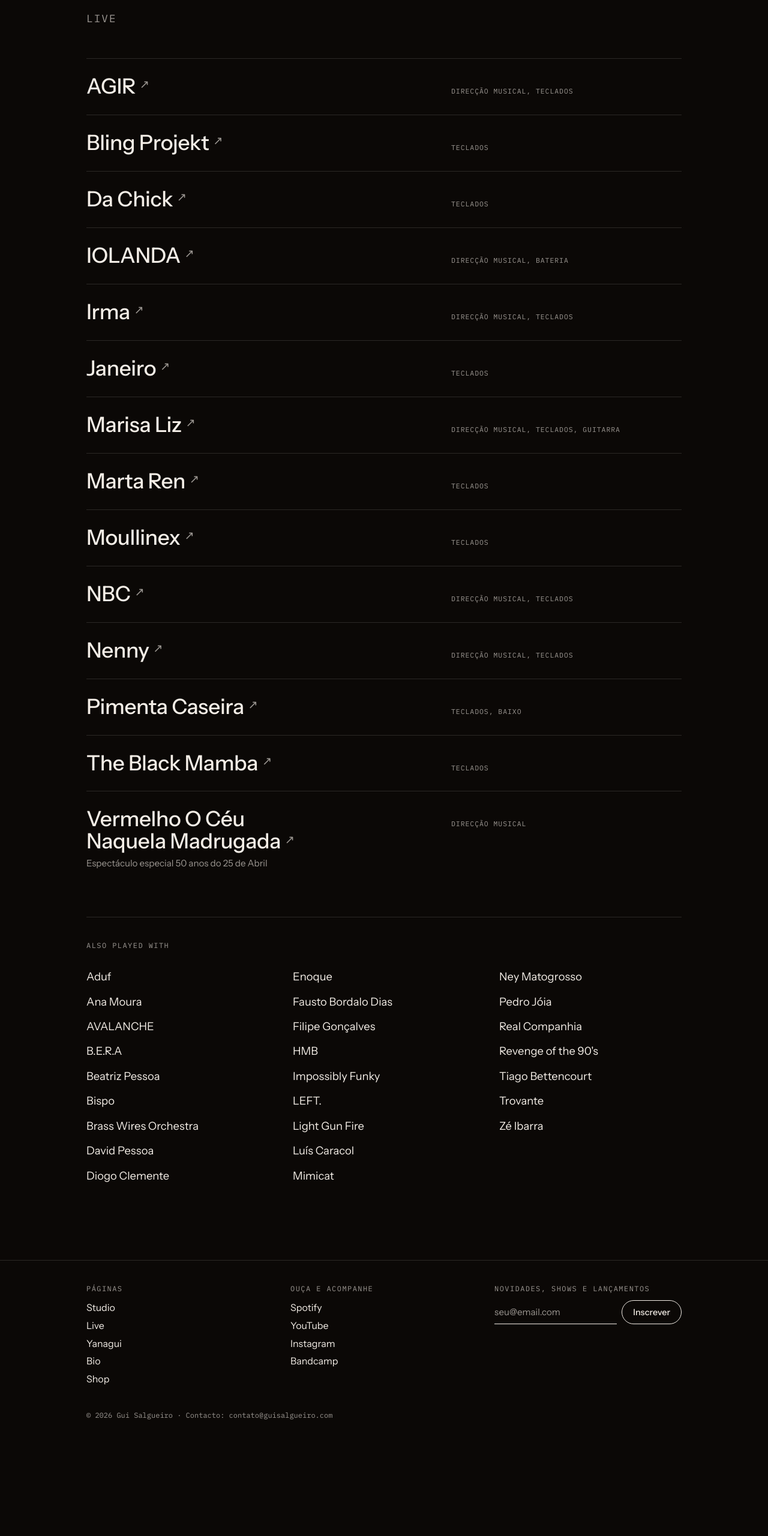
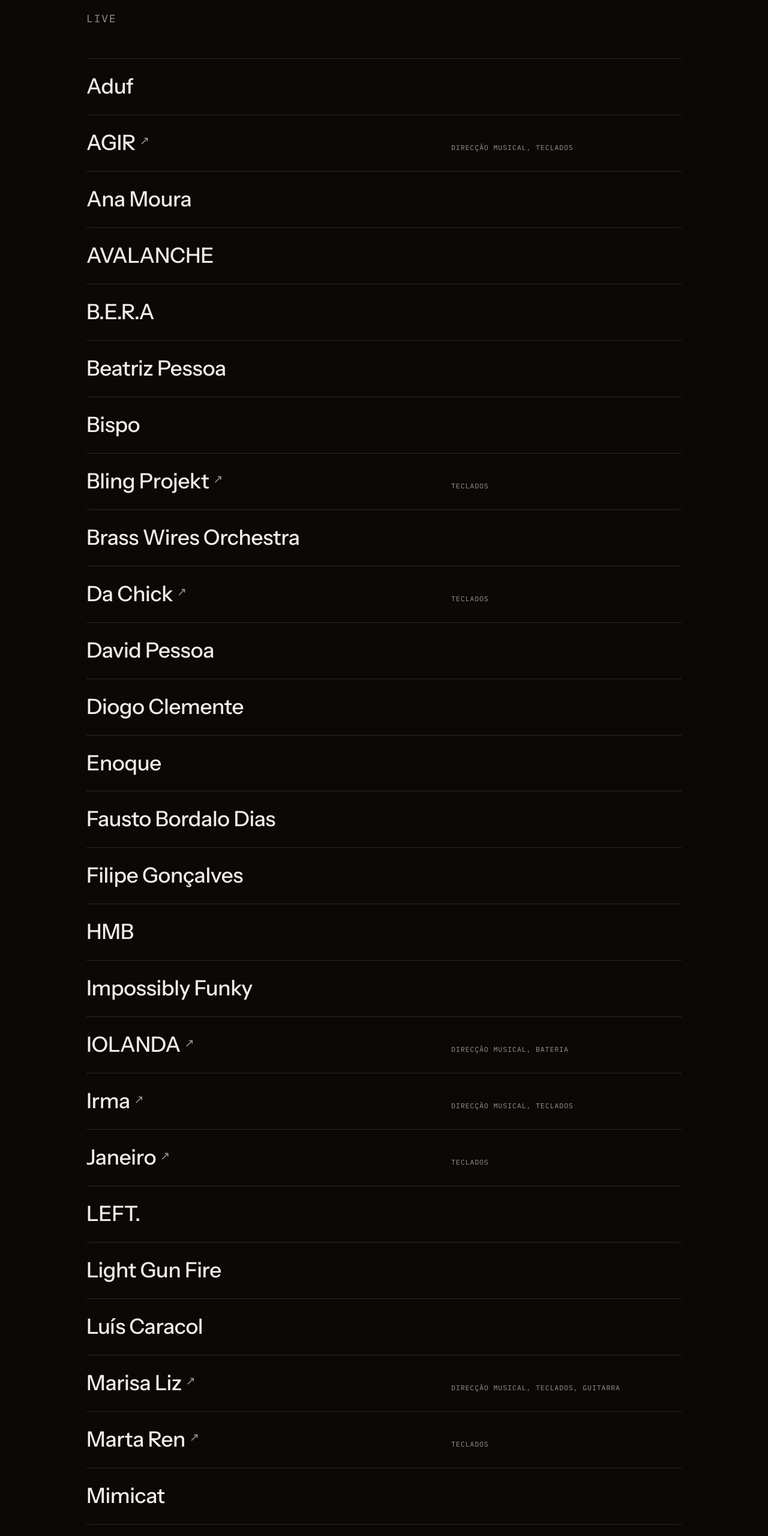
Before and after one commit to thatsyanagui/site, a plain HTML site: page ao-vivo.html in a window 1280 px wide. Shown: the part 220-2780 px from the top of the page at 60% size. Before the commit the page ends 2620 px from the top, so only its background shows below. Drawn offline with Linux system fonts and the light colour scheme.

Commit message:
Live: uma só lista com todos os projectos
Co-Authored-By: Claude Opus 5.5 <noreply@anthropic.com>
Claude-Session: https://claude.ai/code/session_01Y8Bdt9iXtNVAVhgPpQJds9

```diff
--- a/ao-vivo.html
+++ b/ao-vivo.html
@@ -31,9 +31,45 @@
 <div class="wrap live-list">
       <div class="live-block live-row">
         <div class="live-label">
+          <h3>Aduf</h3>
+        </div>
+        <p class="live-roles"></p>
+      </div>
+      <div class="live-block live-row">
+        <div class="live-label">
           <h3><a href="https://www.youtube.com/watch?v=AyXJHShTwcI" target="_blank" rel="noopener">AGIR<span class="ext" aria-hidden="true">↗</span></a></h3>
         </div>
         <p class="live-roles">Direcção Musical, Teclados</p>
+      </div>
+      <div class="live-block live-row">
+        <div class="live-label">
+          <h3>Ana Moura</h3>
+        </div>
+        <p class="live-roles"></p>
+      </div>
+      <div class="live-block live-row">
+        <div class="live-label">
+          <h3>AVALANCHE</h3>
+        </div>
+        <p class="live-roles"></p>
+      </div>
+      <div class="live-block live-row">
+        <div class="live-label">
+          <h3>B.E.R.A</h3>
+        </div>
+        <p class="live-roles"></p>
+      </div>
+      <div class="live-block live-row">
+        <div class="live-label">
+          <h3>Beatriz Pessoa</h3>
+        </div>
+        <p class="live-roles"></p>
+      </div>
+      <div class="live-block live-row">
+        <div class="live-label">
+          <h3>Bispo</h3>
+        </div>
+        <p class="live-roles"></p>
       </div>
       <div class="live-block live-row">
         <div class="live-label">
@@ -43,9 +79,57 @@
       </div>
       <div class="live-block live-row">
         <div class="live-label">
+          <h3>Brass Wires Orchestra</h3>
+        </div>
+        <p class="live-roles"></p>
+      </div>
+      <div class="live-block live-row">
+        <div class="live-label">
           <h3><a href="https://www.youtube.com/watch?v=3tbDaW5G_CM" target="_blank" rel="noopener">Da Chick<span class="ext" aria-hidden="true">↗</span></a></h3>
         </div>
         <p class="live-roles">Teclados</p>
+      </div>
+      <div class="live-block live-row">
+        <div class="live-label">
+          <h3>David Pessoa</h3>
+        </div>
+        <p class="live-roles"></p>
+      </div>
+      <div class="live-block live-row">
+        <div class="live-label">
+          <h3>Diogo Clemente</h3>
+        </div>
+        <p class="live-roles"></p>
+      </div>
+      <div class="live-block live-row">
+        <div class="live-label">
+          <h3>Enoque</h3>
+        </div>
+        <p class="live-roles"></p>
+      </div>
+      <div class="live-block live-row">
+        <div class="live-label">
+          <h3>Fausto Bordalo Dias</h3>
+        </div>
+        <p class="live-roles"></p>
+      </div>
+      <div class="live-block live-row">
+        <div class="live-label">
+          <h3>Filipe Gonçalves</h3>
+        </div>
+        <p class="live-roles"></p>
+      </div>
+      <div class="live-block live-row">
+        <div class="live-label">
+          <h3>HMB</h3>
+        </div>
+        <p class="live-roles"></p>
+      </div>
+      <div class="live-block live-row">
+        <div class="live-label">
+          <h3>Impossibly Funky</h3>
+        </div>
+        <p class="live-roles"></p>
       </div>
       <div class="live-block live-row">
         <div class="live-label">
@@ -67,6 +151,24 @@
       </div>
       <div class="live-block live-row">
         <div class="live-label">
+          <h3>LEFT.</h3>
+        </div>
+        <p class="live-roles"></p>
+      </div>
+      <div class="live-block live-row">
+        <div class="live-label">
+          <h3>Light Gun Fire</h3>
+        </div>
+        <p class="live-roles"></p>
+      </div>
+      <div class="live-block live-row">
+        <div class="live-label">
+          <h3>Luís Caracol</h3>
+        </div>
+        <p class="live-roles"></p>
+      </div>
+      <div class="live-block live-row">
+        <div class="live-label">
           <h3><a href="https://www.youtube.com/watch?v=-7q7kiqVghs" target="_blank" rel="noopener">Marisa Liz<span class="ext" aria-hidden="true">↗</span></a></h3>
         </div>
         <p class="live-roles">Direcção Musical, Teclados, Guitarra</p>
@@ -76,6 +178,12 @@
           <h3><a href="https://www.youtube.com/watch?v=9SAvpsUpEcQ" target="_blank" rel="noopener">Marta Ren<span class="ext" aria-hidden="true">↗</span></a></h3>
         </div>
         <p class="live-roles">Teclados</p>
+      </div>
+      <div class="live-block live-row">
+        <div class="live-label">
+          <h3>Mimicat</h3>
+        </div>
+        <p class="live-roles"></p>
       </div>
       <div class="live-block live-row">
         <div class="live-label">
@@ -97,9 +205,33 @@
       </div>
       <div class="live-block live-row">
         <div class="live-label">
+          <h3>Ney Matogrosso</h3>
+        </div>
+        <p class="live-roles"></p>
+      </div>
+      <div class="live-block live-row">
+        <div class="live-label">
+          <h3>Pedro Jóia</h3>
+        </div>
+        <p class="live-roles"></p>
+      </div>
+      <div class="live-block live-row">
+        <div class="live-label">
           <h3><a href="https://www.youtube.com/watch?v=JHCRSwOj2IU" target="_blank" rel="noopener">Pimenta Caseira<span class="ext" aria-hidden="true">↗</span></a></h3>
         </div>
         <p class="live-roles">Teclados, Baixo</p>
+      </div>
+      <div class="live-block live-row">
+        <div class="live-label">
+          <h3>Real Companhia</h3>
+        </div>
+        <p class="live-roles"></p>
+      </div>
+      <div class="live-block live-row">
+        <div class="live-label">
+          <h3>Revenge of the 90&#x27;s</h3>
+        </div>
+        <p class="live-roles"></p>
       </div>
       <div class="live-block live-row">
         <div class="live-label">
@@ -109,44 +241,30 @@
       </div>
       <div class="live-block live-row">
         <div class="live-label">
+          <h3>Tiago Bettencourt</h3>
+        </div>
+        <p class="live-roles"></p>
+      </div>
+      <div class="live-block live-row">
+        <div class="live-label">
+          <h3>Trovante</h3>
+        </div>
+        <p class="live-roles"></p>
+      </div>
+      <div class="live-block live-row">
+        <div class="live-label">
           <h3><a href="https://www.youtube.com/watch?v=T8986eCgUaQ" target="_blank" rel="noopener">Vermelho O Céu Naquela Madrugada<span class="ext" aria-hidden="true">↗</span></a></h3>
           <p class="live-sub">Espectáculo especial 50 anos do 25 de Abril</p>
         </div>
         <p class="live-roles">Direcção Musical</p>
       </div>
+      <div class="live-block live-row">
+        <div class="live-label">
+          <h3>Zé Ibarra</h3>
+        </div>
+        <p class="live-roles"></p>
+      </div>
 </div>
-<section class="also">
-  <div class="wrap">
-    <h2 class="eyebrow">Also played with</h2>
-    <ul class="also-list">
-      <li>Aduf</li>
-      <li>Ana Moura</li>
-      <li>AVALANCHE</li>
-      <li>B.E.R.A</li>
-      <li>Beatriz Pessoa</li>
-      <li>Bispo</li>
-      <li>Brass Wires Orchestra</li>
-      <li>David Pessoa</li>
-      <li>Diogo Clemente</li>
-      <li>Enoque</li>
-      <li>Fausto Bordalo Dias</li>
-      <li>Filipe Gonçalves</li>
-      <li>HMB</li>
-      <li>Impossibly Funky</li>
-      <li>LEFT.</li>
-      <li>Light Gun Fire</li>
-      <li>Luís Caracol</li>
-      <li>Mimicat</li>
-      <li>Ney Matogrosso</li>
-      <li>Pedro Jóia</li>
-      <li>Real Companhia</li>
-      <li>Revenge of the 90&#x27;s</li>
-      <li>Tiago Bettencourt</li>
-      <li>Trovante</li>
-      <li>Zé Ibarra</li>
-    </ul>
-  </div>
-</section>
 
 </main>
 <footer class="site-footer">
```
